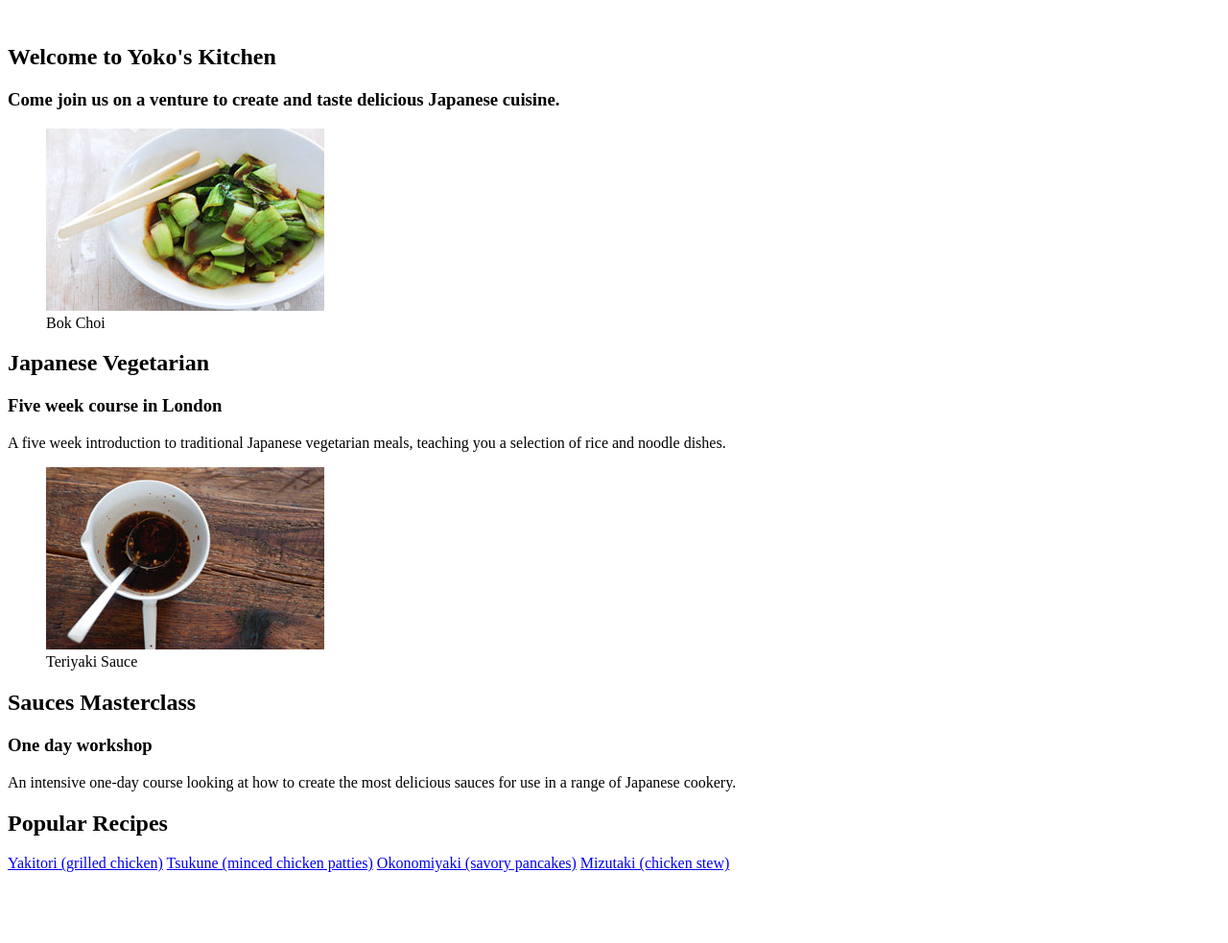
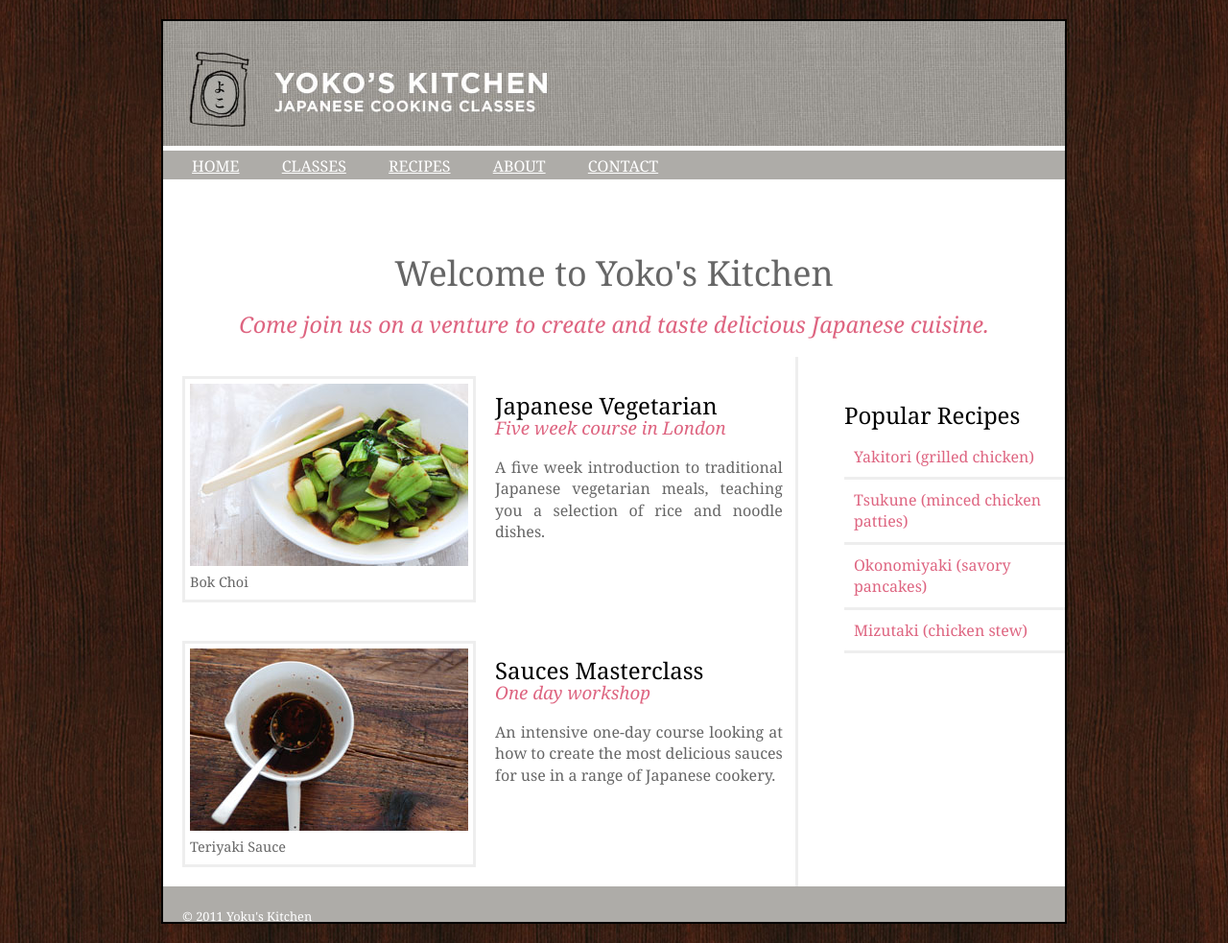
Before and after one commit to Fekatica/ykfeladat, a plain HTML site: page index.html in a window 1280 px wide. Shown: the whole page at 96% size. Before the commit the page ends 917 px from the top, so only its background shows below. Drawn offline with Linux system fonts and the light colour scheme.

Commit message:
keszallapot

```diff
--- a/index.html
+++ b/index.html
@@ -1,11 +1,22 @@
 <!DOCTYPE html>
-<html>
+<html lang="en">
 	<head>
+		<meta charset="utf-8">
+		<title>Yoko's kitchen</title>
+		<link rel="stylesheet" href="yoko.css">
 	</head>
 	<body>
-		<div>
+		<div id="wrapper">
 			<header>
+				<img src="header.jpg" alt="header" title="header">
 				<nav>
+					<ul>
+					<li  id="#elso"><a href="#">HOME</a></li>
+					<li><a href="#">CLASSES</a></li>
+					<li><a href="#">RECIPES</a></li>
+					<li><a href="#">ABOUT</a></li>
+					<li><a href="#">CONTACT</a></li>
+					</ul>
 				</nav>
 			</header>
 			<section class="home">
@@ -46,6 +57,9 @@
 					<a href="#">Mizutaki (chicken stew)</a>
 				</section>
 			</aside>
+			<footer>
+				<p>&copy; 2011 Yoku's Kitchen</p>
+			</footer>
 		</div>
 	</body>
 </html>
--- a/yoko.css
+++ b/yoko.css
@@ -33,6 +33,7 @@ nav ul {
 
 nav li {
 	margin-right: 40px;
+	display: inline;
 }
 
 nav li a {
@@ -114,3 +115,37 @@ section.contpage {
 	text-align: center;
 	font-size: 20px;
 }
+
+header
+{
+	height: 200px;
+}
+
+article p
+{
+	text-align: justify;
+}
+
+aside
+{
+	width: 230px;
+	margin-left: 20px;
+	float: right;
+}
+
+aside a
+{
+	color: #de6581;
+	text-decoration: none;
+
+}
+
+h1,h2,h3
+{
+	font-weight: normal;
+}
+
+#elso
+{
+	margin-left: 20px;
+}
```
Also changed, not shown: indexValidas.png (added), yokoValidas.png (added).
